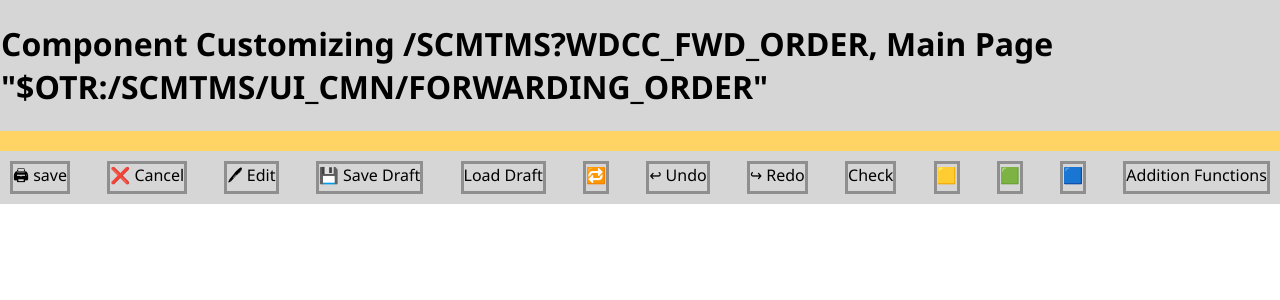
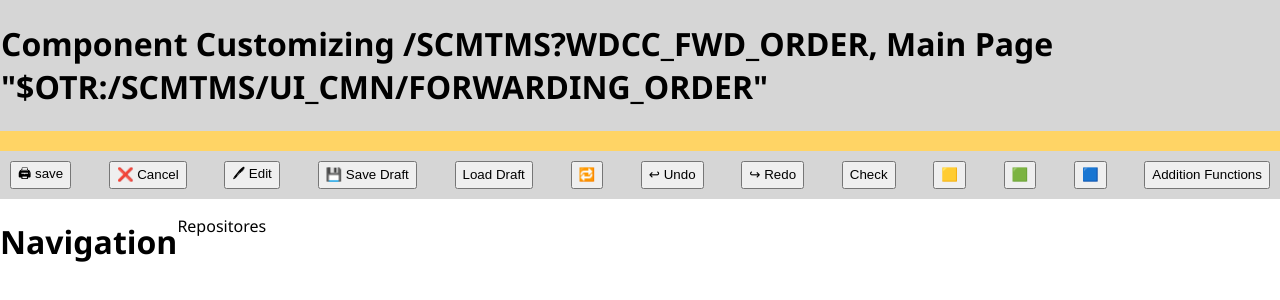
Before and after one commit to turmenaroza/SAP, a plain HTML site: page index.html in a window 1280 px wide. Drawn offline with Linux system fonts and the light colour scheme.

Commit message:
add coloquei botoes

```diff
--- a/index.html
+++ b/index.html
@@ -14,47 +14,25 @@
     <div id="amarelo"> </div>
     <div class="cinza">
         <div class="flex">
-            <div class=" emoj">
-                🖨 save
-            </div>
-            <div class=" emoj">
-                ❌ Cancel
-            </div>
-            <div class=" emoj">
-            🖊 Edit
-            </div>
-            <div class=" emoj">
-                💾 Save Draft
-            </div>
-            <div class=" emoj">
-                Load Draft
-            </div>
-            <div class=" emoj">
-                🔁
-            </div>
-            <div class=" emoj">
-                ↩ Undo
-            </div>
-            <div class=" emoj">
-                ↪ Redo
-            </div>
-            <div class=" emoj">
-                Check
-            </div>
-            <div class=" emoj">
-               🟨
-            </div>
-            <div class=" emoj">
-                🟩
-            </div>
-            <div class=" emoj">
-                🟦
-            </div>
-            <div class=" emoj">
-                Addition Functions
-            </div>
+
+               <button>🖨 save</button>
+               <button>❌ Cancel</button>
+               <button>🖊 Edit</button>
+               <button>💾 Save Draft</button>
+               <button>  Load Draft</button>
+               <button> 🔁</button>
+               <button> ↩ Undo</button>
+               <button> ↪ Redo</button>
+               <button>  Check</button>
+               <button>🟨</button>
+               <button>🟩</button>
+               <button> 🟦</button>
+               <button> Addition Functions</button>
         </div>
 
     </div>
+    <div class="flexs">
+<h1>Navigation</h1>   <p>Repositores</p>
+    </div>
 </body>
 </html>
--- a/style.css
+++ b/style.css
@@ -32,3 +32,8 @@ body{
     border-style: solid;
 
 }
+.flexs{
+    display: flex;
+
+
+}
```
